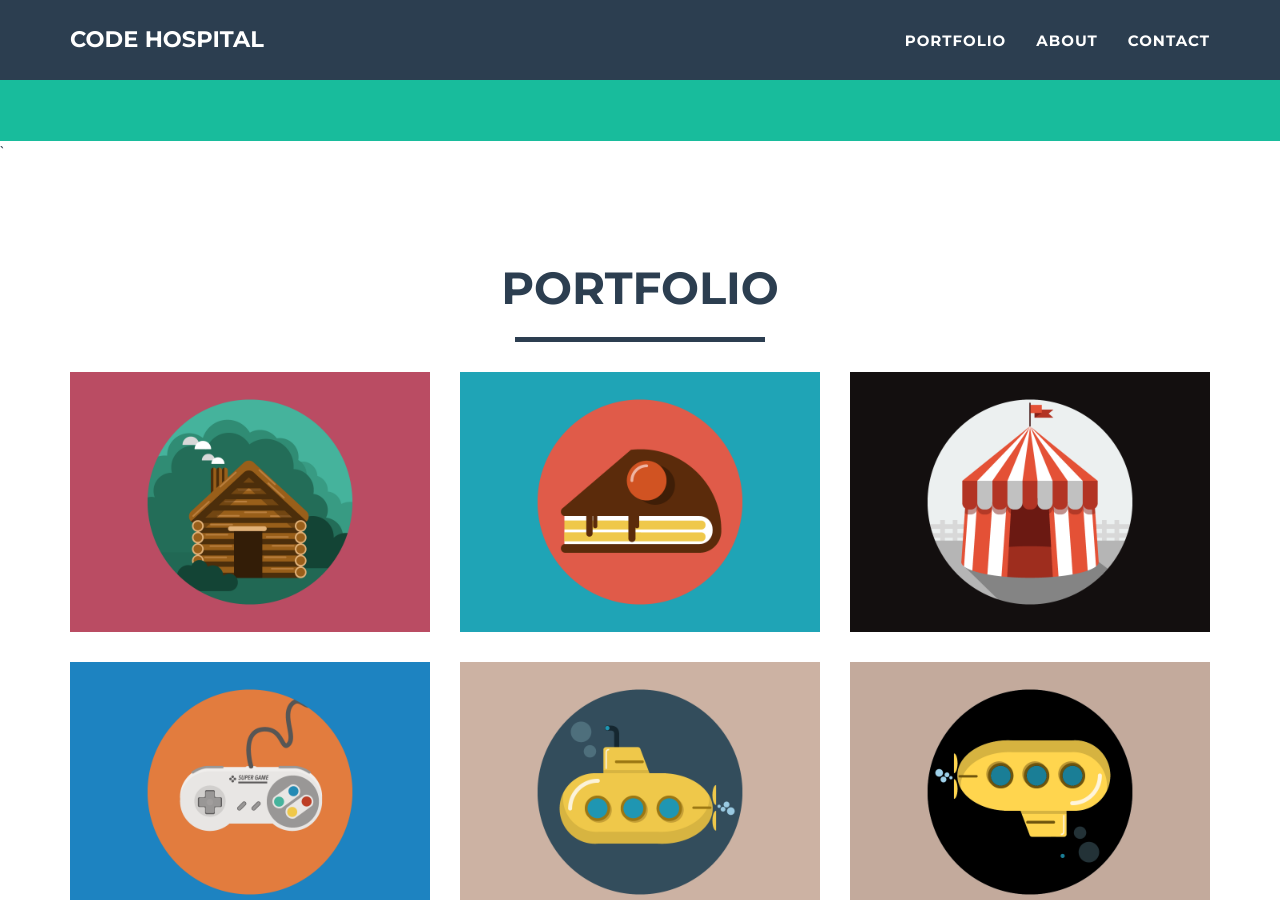
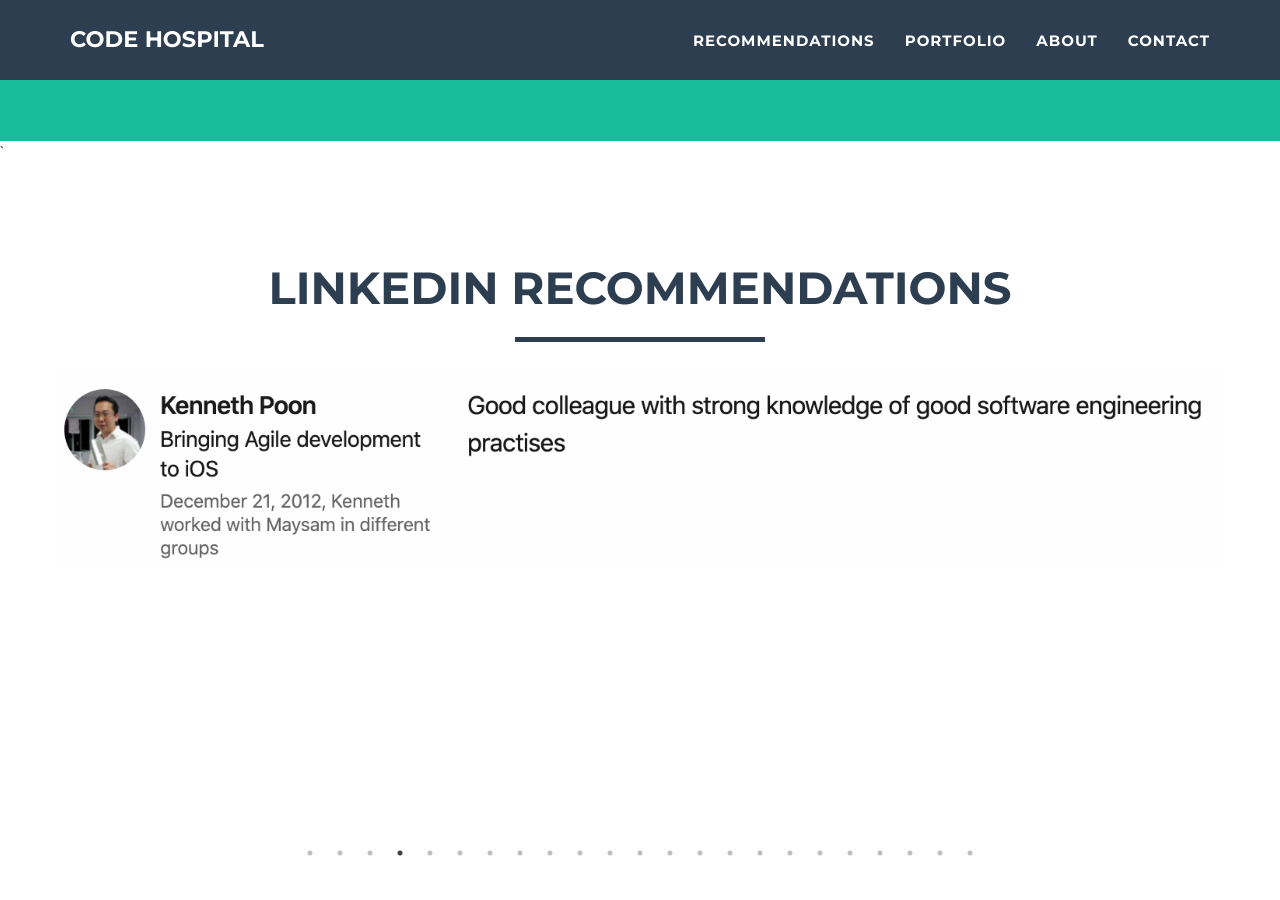
Before and after one commit to CodeHospital/codehospital.github.io, a Jekyll site: the page built from index.html, in a window 1280 px wide and 900 px high, scrolled down 658 px. Built offline with Jekyll 4.4.1, drawn with Linux system fonts in a browser that asks for light colours.

Commit message:
Adding recommendations	to the site

```diff
--- a/_includes/head.html
+++ b/_includes/head.html
@@ -16,6 +16,9 @@
     <link rel="stylesheet" href="{{ "/css/font-awesome/css/font-awesome.min.css" | prepend: site.baseurl }}">
     <link href="http://fonts.googleapis.com/css?family=Montserrat:400,700" rel="stylesheet" type="text/css">
     <link href="http://fonts.googleapis.com/css?family=Lato:400,700,400italic,700italic" rel="stylesheet" type="text/css">
+    <!-- slick -->
+    <link rel="stylesheet" type="text/css" href="//cdn.jsdelivr.net/npm/slick-carousel@1.8.1/slick/slick.css"/>
+    <link rel="stylesheet" type="text/css" href="slick/slick-theme.css"/>
 
     <!-- HTML5 Shim and Respond.js IE8 support of HTML5 elements and media queries -->
     <!-- WARNING: Respond.js doesn't work if you view the page via file:// -->
--- a/_includes/header.html
+++ b/_includes/header.html
@@ -17,6 +17,9 @@
                 <ul class="nav navbar-nav navbar-right">
                     <li class="hidden">
                         <a href="#page-top"></a>
+                    </li>
+                    <li class="page-scroll">
+                        <a href="#linkedin">Recommendations</a>
                     </li>
                     <li class="page-scroll">
                         <a href="#portfolio">Portfolio</a>
--- a/_includes/js.html
+++ b/_includes/js.html
@@ -15,3 +15,6 @@
 
     <!-- Custom Theme JavaScript -->
     <script src="{{ "/js/freelancer.js" | prepend: site.baseurl }}"></script>
+
+    <!-- slick Javascript -->
+    <script type="text/javascript" src="//cdn.jsdelivr.net/npm/slick-carousel@1.8.1/slick/slick.min.js"></script>
--- /dev/null
+++ b/_includes/recommendations_slider.html
@@ -0,0 +1,36 @@
+
+    <!-- Portfolio Grid Section -->
+    <section id="linkedin">
+        <div class="container">
+            <div class="row">
+                <div class="col-lg-12 text-center">
+                    <h2>Linkedin Recommendations</h2>
+                    <hr class="star-primary">
+                </div>
+            </div>
+            <div class="row slick">
+                {% for image in site.static_files %}
+                    {% if image.path contains 'img/linkedin' %}
+                        <img src="{{ site.baseurl }}{{ image.path }}" alt="image" />
+                    {% endif %}
+                {% endfor %}
+            </div>
+        </div>
+    </section>
+    <script>
+    // $(document).ready(function(){
+    document.addEventListener("DOMContentLoaded", function(event) {
+        $('.slick').slick({
+            dots: true,
+            infinite: true,
+            speed: 300,
+            slidesToShow: 1,
+            //   adaptiveHeight: true,
+            //   centerMode: true,
+            //   centerPadding: '60px',
+            autoplay: true,
+            autoplaySpeed: 2000,
+        });
+    });
+
+    </script>
--- a/_layouts/default.html
+++ b/_layouts/default.html
@@ -7,6 +7,7 @@
     <body id="page-top" class="index">
 
     {% include header.html %}
+    {% include recommendations_slider.html %}
     {% include portfolio_grid.html %}
     {% include about.html %}
     {% if site.contact == "static" %}
```
Also changed, not shown: 1 other file.
